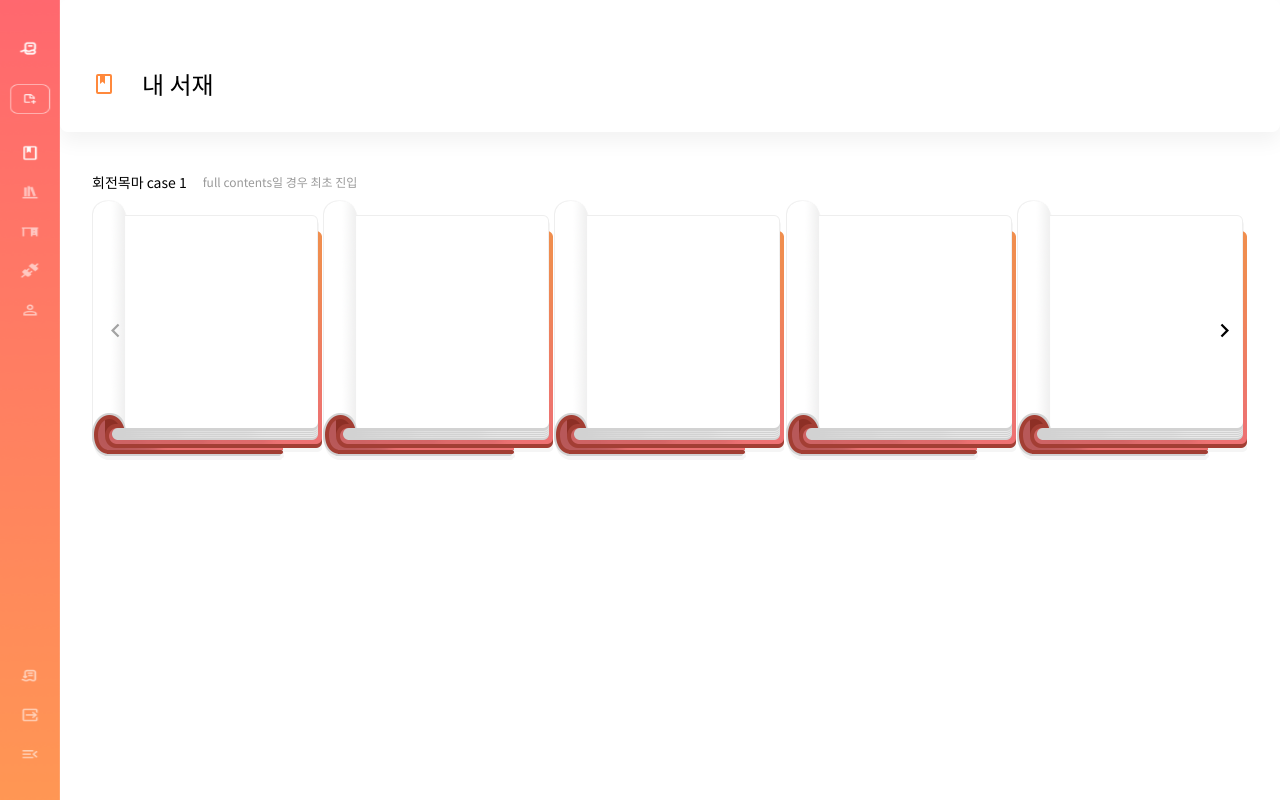
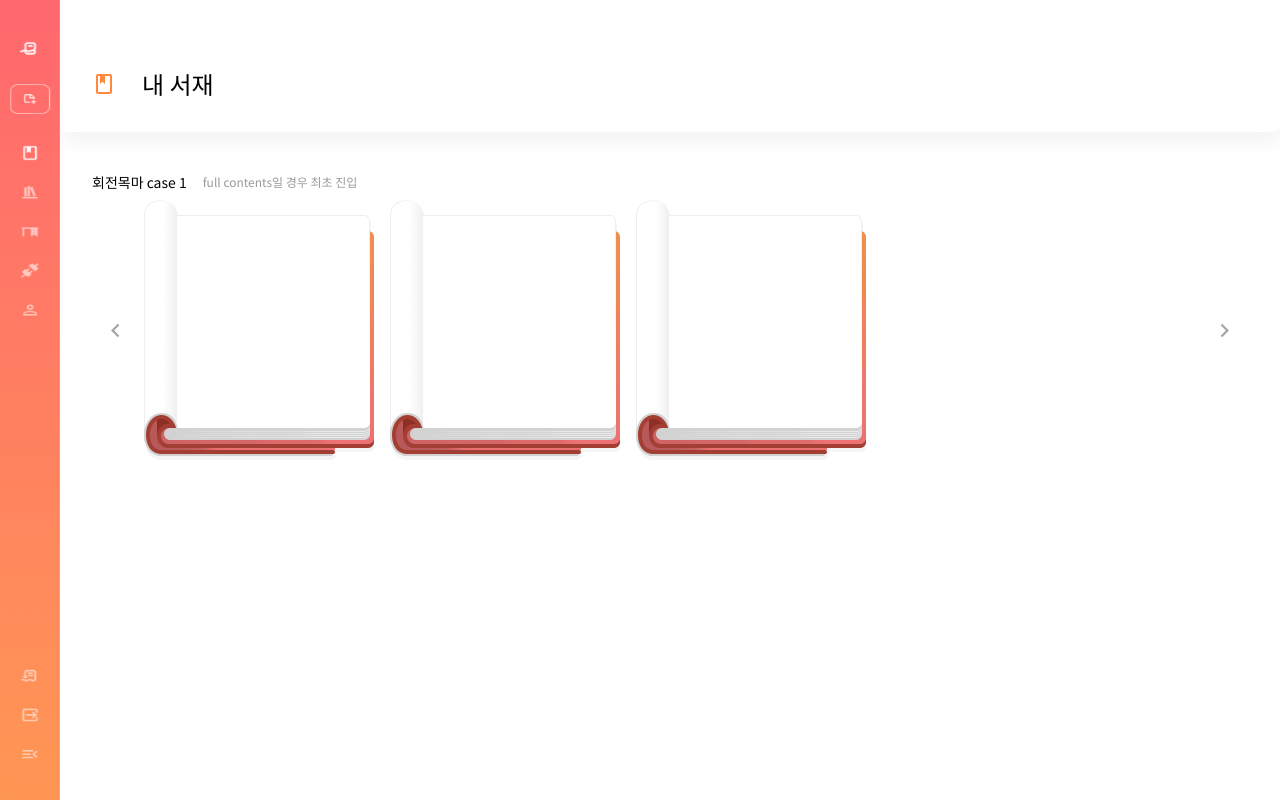
Before and after one commit to ks78mk2/react-practice, a React (Create React App) app: page / in a window 1280 px wide. Built offline with nearby package versions, Linux system fonts and the light colour scheme.

Commit message:
slide 기능 추가

```diff
--- a/src/assets/css/Contents.scoped.scss
+++ b/src/assets/css/Contents.scoped.scss
@@ -40,14 +40,32 @@
 .swiper-button-next {
   background: url(../icons/chevron-right.svg) no-repeat;
   background-position: center;
+  display: inline !important;
 }
 
 .swiper-button-prev {
   background: url(../icons/chevron-left.svg) no-repeat;
   background-position: center;
+  display: inline !important;
 }
 
 .swiper-button-next::after,
 .swiper-button-prev::after {
   display: none;
 }
+
+.swiper-wrapper {
+  margin-left : 52px;
+  list-style: none;
+  padding: 0;
+}
+
+.swiper-slide {
+  display: inline !important;
+  width: 230px !important;
+  margin-right: 16px !important;
+}
+
+.swiper-button-lock {
+  display: block !important;
+}
--- a/src/views/BookList.tsx
+++ b/src/views/BookList.tsx
@@ -14,7 +14,7 @@ const slideContent = (props : {}) =>  {
 }
 
 const BookList = () => {
-  const slides = Array.from({ length: 10 }).map(
+  const slides = Array.from({ length: 3 }).map(
     (el, index) => `Slide ${index + 1}`
   );
 
@@ -28,7 +28,7 @@ const BookList = () => {
         <Swiper
           navigation={true}
           modules={[Navigation]}
-          slidesPerView={5}
+          slidesPerView={'auto'}
         >
           {slides.map((item, index) => (
             <SwiperSlide key={item}>
```
